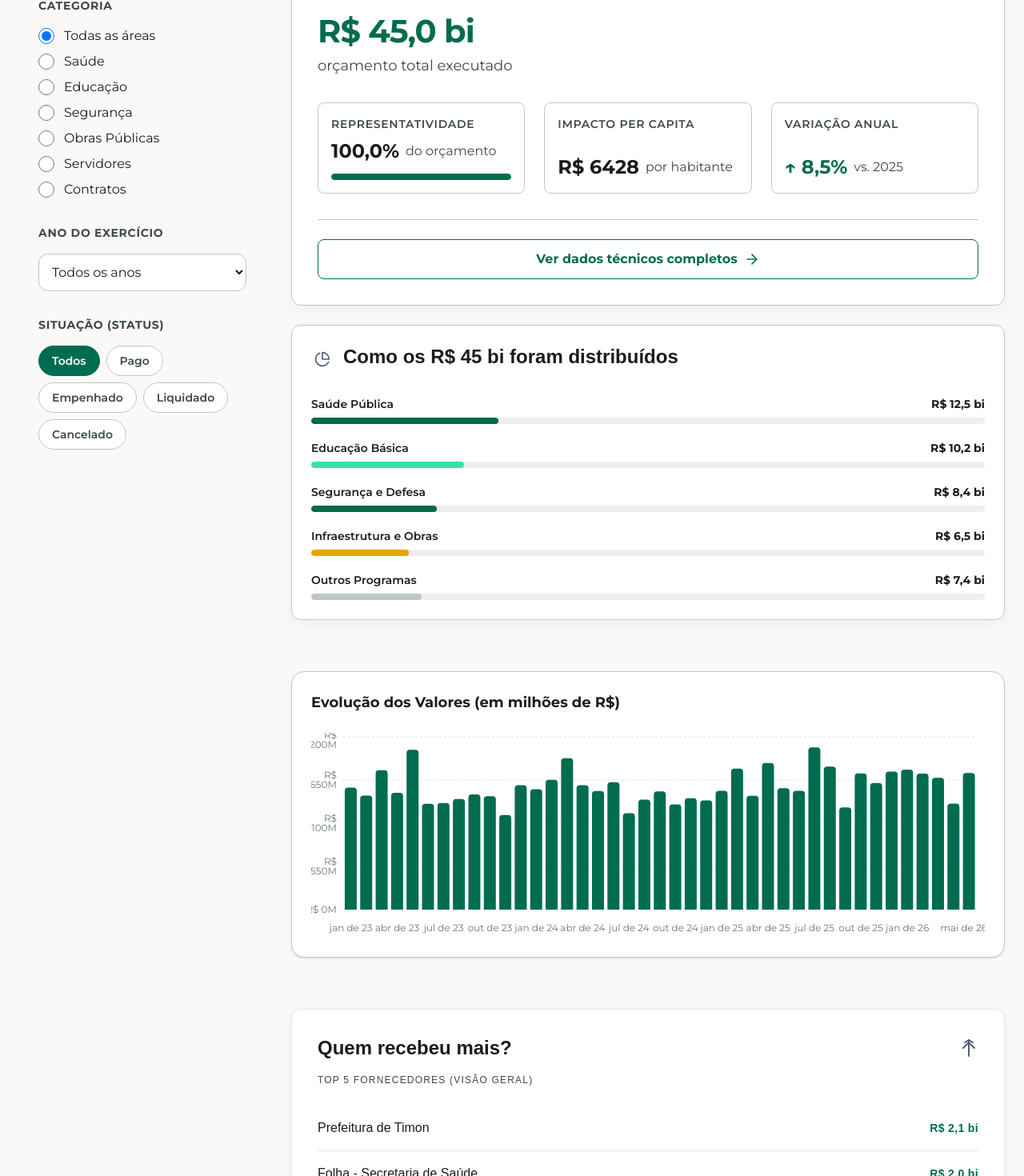
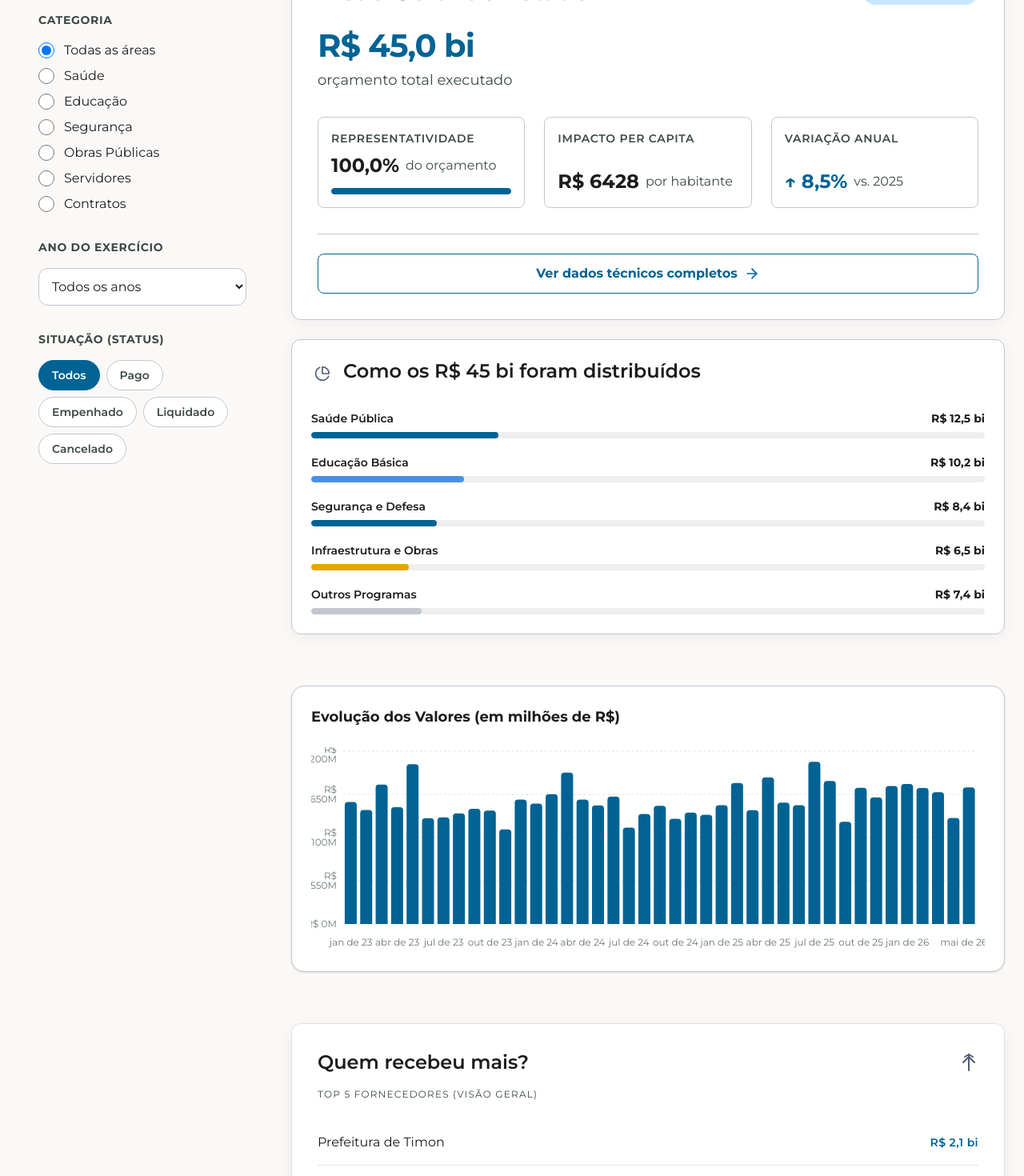
Before and after one commit to euviniciuss/portal-transparencia, a Next.js app: page /search in a window 1280 px wide. Shown: the part 300-1770 px from the top of the page at 80% size. Built offline with nearby package versions, Linux system fonts and the light colour scheme.

Commit message:
feat: complementando informações da home page

```diff
--- a/src/app/globals.css
+++ b/src/app/globals.css
@@ -2,10 +2,10 @@
 
 :root {
   /* TranspareCI Design Tokens */
-  --color-primary: #006c4f;
+  --color-primary: #006394;
   --color-on-primary: #ffffff;
-  --color-primary-container: #00c896;
-  --color-on-primary-container: #004d38;
+  --color-primary-container: #C7E7FF;
+  --color-on-primary-container: #001D35;
 
   --color-secondary: #515f77;
   --color-on-secondary: #ffffff;
@@ -16,6 +16,8 @@
   --color-on-tertiary: #ffffff;
   --color-tertiary-container: #e5a500;
   --color-on-tertiary-container: #5a3e00;
+
+  --color-on-title: #0F1E33;
 
   --color-error: #ba1a1a;
   --color-on-error: #ffffff;
@@ -30,8 +32,8 @@
   --color-surface-variant: #e4e2e1;
   --color-on-surface-variant: #3c4a43;
 
-  --color-outline: #6c7a72;
-  --color-outline-variant: #bbcac1;
+  --color-outline: #6F7985;
+  --color-outline-variant: #C2C7D0;
 }
 
 @theme inline {
@@ -44,6 +46,8 @@
   --color-on-secondary: var(--color-on-secondary);
   --color-secondary-container: var(--color-secondary-container);
   --color-on-secondary-container: var(--color-on-secondary-container);
+
+  --color-on-title: var(--color-on-title);
 
   --color-tertiary: var(--color-tertiary);
   --color-on-tertiary: var(--color-on-tertiary);
--- /dev/null
+++ b/src/presentation/flows/home/components/BrandStrip/index.tsx
@@ -0,0 +1,16 @@
+import React from 'react';
+
+interface BrandStripProps {
+  className?: string;
+}
+
+export const BrandStrip: React.FC<BrandStripProps> = ({ className = '' }) => {
+  return (
+    <div className={`flex w-full h-[8px] rounded-none ${className}`}>
+      <div className="flex-1 h-full bg-[#006394]" />
+      <div className="flex-1 h-full bg-[#009B47]" />
+      <div className="flex-1 h-full bg-[#D81A21]" />
+      <div className="flex-1 h-full bg-[#FDBC11]" />
+    </div>
+  );
+};
--- a/src/presentation/flows/home/components/Header/index.tsx
+++ b/src/presentation/flows/home/components/Header/index.tsx
@@ -3,6 +3,7 @@
 import React, { useState } from 'react';
 import Link from 'next/link';
 import { usePathname } from 'next/navigation';
+import Image from 'next/image';
 
 export const Header: React.FC = () => {
   const [isMenuOpen, setIsMenuOpen] = useState(false);
@@ -25,10 +26,7 @@ export const Header: React.FC = () => {
         <div className="flex justify-between items-center">
           {/* Logo */}
           <Link href="/" className="flex items-center gap-2 hover:opacity-90 transition-opacity">
-            <div className="w-8 h-8 bg-primary rounded-lg flex items-center justify-center text-on-primary font-bold shadow-sm">
-              T
-            </div>
-            <span className="text-xl font-bold text-primary tracking-tight">TranspareCI</span>
+            <Image src="/assets/logo.svg" alt="Logo" width={147} height={49} />
           </Link>
 
           {/* Desktop Nav */}
--- a/src/presentation/flows/home/components/HeroSection/index.tsx
+++ b/src/presentation/flows/home/components/HeroSection/index.tsx
@@ -2,6 +2,7 @@
 
 import React, { useState } from 'react';
 import { useRouter } from 'next/navigation';
+import { BrandStrip } from '../BrandStrip';
 
 const COMMON_QUESTIONS = [
   'Gastos com saúde',
@@ -42,7 +43,8 @@ export const HeroSection: React.FC = () => {
     <section className="w-full py-16 md:py-24 bg-surface">
       <div className="app-container">
         <div className="max-w-4xl mx-auto text-center flex flex-col items-center">
-          <h1 className="text-4xl md:text-5xl font-bold text-primary leading-tight mb-4 text-center">
+          <BrandStrip className="max-w-[265px] mb-[33px]" />
+          <h1 className="text-4xl md:text-5xl font-bold text-on-title leading-tight mb-4 text-center">
             O que você quer descobrir hoje?
           </h1>
           <p className="text-lg md:text-xl text-[#333333] mb-10 text-center max-w-2xl">
@@ -50,7 +52,8 @@ export const HeroSection: React.FC = () => {
           </p>
 
           <div className="w-full max-w-3xl mb-8">
-            <form onSubmit={handleSearch} className="relative w-full group">
+            <form onSubmit={handleSearch} className="flex flex-col md:block gap-4 w-full">
+              <div className="relative w-full group">
                 <div className="absolute left-6 top-1/2 -translate-y-1/2 text-outline">
                   <svg xmlns="http://www.w3.org/2000/svg" width="20" height="20" viewBox="0 0 24 24" fill="none" stroke="currentColor" strokeWidth="2" strokeLinecap="round" strokeLinejoin="round"><circle cx="11" cy="11" r="8"/><path d="m21 21-4.3-4.3"/></svg>
                 </div>
@@ -59,11 +62,18 @@ export const HeroSection: React.FC = () => {
                   value={query}
                   onChange={(e) => setQuery(e.target.value)}
                   placeholder="Ex: Quanto o estado gastou em saúde em 2026?"
-                className="w-full h-16 pl-14 pr-32 rounded-full bg-white border border-outline-variant focus:border-primary focus:outline-none text-on-surface text-lg shadow-[0px_4px_20px_0px_rgba(0,0,0,0.05)] transition-all"
+                  className="w-full h-16 pl-14 pr-6 md:pr-32 rounded-full bg-white border border-outline-variant focus:border-primary focus:outline-none text-on-surface text-lg shadow-[0px_4px_20px_0px_rgba(0,0,0,0.05)] transition-all"
                 />
                 <button
                   type="submit"
-                className="absolute right-2 top-2 bottom-2 px-8 bg-primary text-on-primary font-bold rounded-full hover:bg-opacity-90 transition-all shadow-sm"
+                  className="hidden md:block absolute right-2 top-2 bottom-2 px-8 bg-primary text-on-primary font-bold rounded-full hover:bg-opacity-90 transition-all shadow-sm"
+                >
+                  Buscar
+                </button>
+              </div>
+              <button
+                type="submit"
+                className="md:hidden w-full h-16 bg-primary text-on-primary font-bold rounded-full hover:bg-opacity-90 transition-all shadow-sm"
               >
                 Buscar
               </button>
--- a/src/presentation/flows/search/components/DirectAnswerBento/index.tsx
+++ b/src/presentation/flows/search/components/DirectAnswerBento/index.tsx
@@ -31,7 +31,7 @@ export const DirectAnswerBento: React.FC<DirectAnswerBentoProps> = ({ insights,
         {/* Top Section */}
         <div className="flex flex-col gap-6">
           <div className="flex justify-between items-start md:items-center flex-col md:flex-row gap-4">
-            <h2 className="text-3xl font-bold text-on-surface" style={{ fontFamily: 'Montserrat, sans-serif' }}>
+            <h2 className="text-3xl font-bold text-on-surface">
               {insights.title}
             </h2>
             <div className="inline-flex items-center gap-2 bg-primary-container bg-opacity-20 text-on-primary-container px-3 py-1.5 rounded-full">
@@ -109,7 +109,7 @@ export const DirectAnswerBento: React.FC<DirectAnswerBentoProps> = ({ insights,
           <div className="text-secondary p-1 mt-1">
             <svg xmlns="http://www.w3.org/2000/svg" width="20" height="20" viewBox="0 0 24 24" fill="none" stroke="currentColor" strokeWidth="2" strokeLinecap="round" strokeLinejoin="round"><path d="M21.21 15.89A10 10 0 1 1 8 2.83"/><path d="M22 12A10 10 0 0 0 12 2v10z"/></svg>
           </div>
-          <h3 className="text-2xl font-semibold text-on-surface leading-tight" style={{ fontFamily: 'Public Sans, sans-serif' }}>
+          <h3 className="text-2xl font-semibold text-on-surface leading-tight">
             {insights.distributionTitle}
           </h3>
         </div>
@@ -122,11 +122,11 @@ export const DirectAnswerBento: React.FC<DirectAnswerBentoProps> = ({ insights,
 
             // Diverse colors from design system for each item
             const barColors = [
-              'bg-[#006c4f]', // primary
-              'bg-[#3adfab]', // inverse-primary
-              'bg-[#006c4f]', // primary
+              'bg-[#006394]', // primary blue
+              'bg-[#4A90E2]', // secondary blue
+              'bg-[#006394]', // primary blue
               'bg-[#e5a500]', // tertiary-container
-              'bg-[#bbcac1]', // outline-variant
+              'bg-[#C2C7D0]', // outline-variant (gray-blue)
             ];
             const color = barColors[idx % barColors.length];
 
--- a/src/presentation/flows/search/components/ExpenseChart/index.tsx
+++ b/src/presentation/flows/search/components/ExpenseChart/index.tsx
@@ -76,7 +76,7 @@ export const ExpenseChart: React.FC<ExpenseChartProps> = ({ data }) => {
             <Tooltip content={<CustomTooltip />} cursor={{ fill: '#f6f3f2' }} />
             <Bar dataKey="totalFormatted" radius={[4, 4, 0, 0]}>
               {chartData.map((entry, index) => (
-                <Cell key={`cell-${index}`} fill="#006c4f" />
+                <Cell key={`cell-${index}`} fill="#006394" />
               ))}
             </Bar>
           </BarChart>
--- a/src/presentation/flows/search/components/ResultCard/index.tsx
+++ b/src/presentation/flows/search/components/ResultCard/index.tsx
@@ -15,7 +15,7 @@ export const ResultCard: React.FC<ResultCardProps> = ({ expense }) => {
   const formattedDate = new Date(expense.date).toLocaleDateString('pt-BR');
 
   const statusColors = {
-    pago: 'bg-[#00c896] text-[#004d38]', // primary-container
+    pago: 'bg-[#C7E7FF] text-[#001D35]', // primary-container blue
     empenhado: 'bg-[#ffdea8] text-[#271900]', // tertiary-fixed
     liquidado: 'bg-[#d2e0fd] text-[#55637b]', // secondary-container
     cancelado: 'bg-[#ffdad6] text-[#93000a]' // error-container
--- a/src/presentation/flows/search/components/SearchActionBanner/index.tsx
+++ b/src/presentation/flows/search/components/SearchActionBanner/index.tsx
@@ -10,9 +10,9 @@ export const SearchActionBanner: React.FC<SearchActionBannerProps> = ({
   onDownloadCSV
 }) => {
   return (
-    <div className="w-full bg-[#E6F9F5] border border-[#B3EBDC] rounded-xl p-6 md:p-8 flex flex-col lg:flex-row items-center justify-between gap-6 my-12">
+    <div className="w-full bg-[#E6F2F9] border border-[#B3D6EB] rounded-xl p-6 md:p-8 flex flex-col lg:flex-row items-center justify-between gap-6 my-12">
       <div className="flex flex-col gap-1 text-center lg:text-left">
-        <h3 className="text-lg md:text-xl font-medium text-[#1B1C1C]" style={{ fontFamily: 'Public Sans, sans-serif' }}>
+        <h3 className="text-lg md:text-xl font-medium text-[#1B1C1C]">
           Precisa dos dados detalhados para análise?
         </h3>
       </div>
--- a/src/presentation/flows/search/components/TopRecipientsCard/index.tsx
+++ b/src/presentation/flows/search/components/TopRecipientsCard/index.tsx
@@ -39,7 +39,7 @@ export const TopRecipientsCard: React.FC<TopRecipientsCardProps> = ({ data, acti
     <div className="w-full bg-white rounded-[12px] border border-[#E4E2E1] shadow-[0px_4px_20px_0px_rgba(0,0,0,0.05)] p-6 md:p-8 flex flex-col gap-4">
       {/* Header */}
       <div className="flex justify-between items-center w-full">
-        <h3 className="text-2xl font-semibold text-[#1B1C1C]" style={{ fontFamily: 'Public Sans, sans-serif' }}>
+        <h3 className="text-2xl font-semibold text-[#1B1C1C]">
           Quem recebeu mais?
         </h3>
         <div className="text-secondary">
@@ -49,7 +49,7 @@ export const TopRecipientsCard: React.FC<TopRecipientsCardProps> = ({ data, acti
 
       {/* Subtitle */}
       <div className="w-full">
-        <p className="text-[#3C4A43] text-xs uppercase tracking-widest" style={{ fontFamily: 'Public Sans, sans-serif' }}>
+        <p className="text-[#3C4A43] text-xs uppercase tracking-widest">
           TOP 5 FORNECEDORES ({subtitleCategory})
         </p>
       </div>
@@ -64,12 +64,12 @@ export const TopRecipientsCard: React.FC<TopRecipientsCardProps> = ({ data, acti
               className={`flex flex-row justify-between items-center py-4 ${!isLast ? 'border-b border-[#EAE8E7]' : ''}`}
             >
               <div className="pr-4 flex-1">
-                <p className="text-[#1B1C1C] text-base" style={{ fontFamily: 'Public Sans, sans-serif' }}>
+                <p className="text-[#1B1C1C] text-base">
                   {recipient.name}
                 </p>
               </div>
               <div className="flex-shrink-0 text-right">
-                <p className="text-[#006C4F] text-sm font-semibold tracking-wide" style={{ fontFamily: 'Public Sans, sans-serif' }}>
+                <p className="text-primary text-sm font-semibold tracking-wide">
                   {formatCurrencyCompact(recipient.total)}
                 </p>
               </div>
--- a/src/presentation/flows/servidores/components/SalaryHistoryChart/index.tsx
+++ b/src/presentation/flows/servidores/components/SalaryHistoryChart/index.tsx
@@ -84,8 +84,8 @@ export const SalaryHistoryChart: React.FC<SalaryHistoryChartProps> = ({ history
                 value === 'grossSalary' ? 'Bruto' : 'Líquido'
               }
             />
-            <Bar dataKey="grossSalary" fill="#006c4f" radius={[3, 3, 0, 0]} name="grossSalary" />
-            <Bar dataKey="netSalary" fill="#4DB6AC" radius={[3, 3, 0, 0]} name="netSalary" />
+            <Bar dataKey="grossSalary" fill="#006394" radius={[3, 3, 0, 0]} name="grossSalary" />
+            <Bar dataKey="netSalary" fill="#4A90E2" radius={[3, 3, 0, 0]} name="netSalary" />
           </BarChart>
         </ResponsiveContainer>
       </div>
```
Also changed, not shown: public/assets/logo.svg (added). Lines whose indentation alone changed are shown as unchanged.
